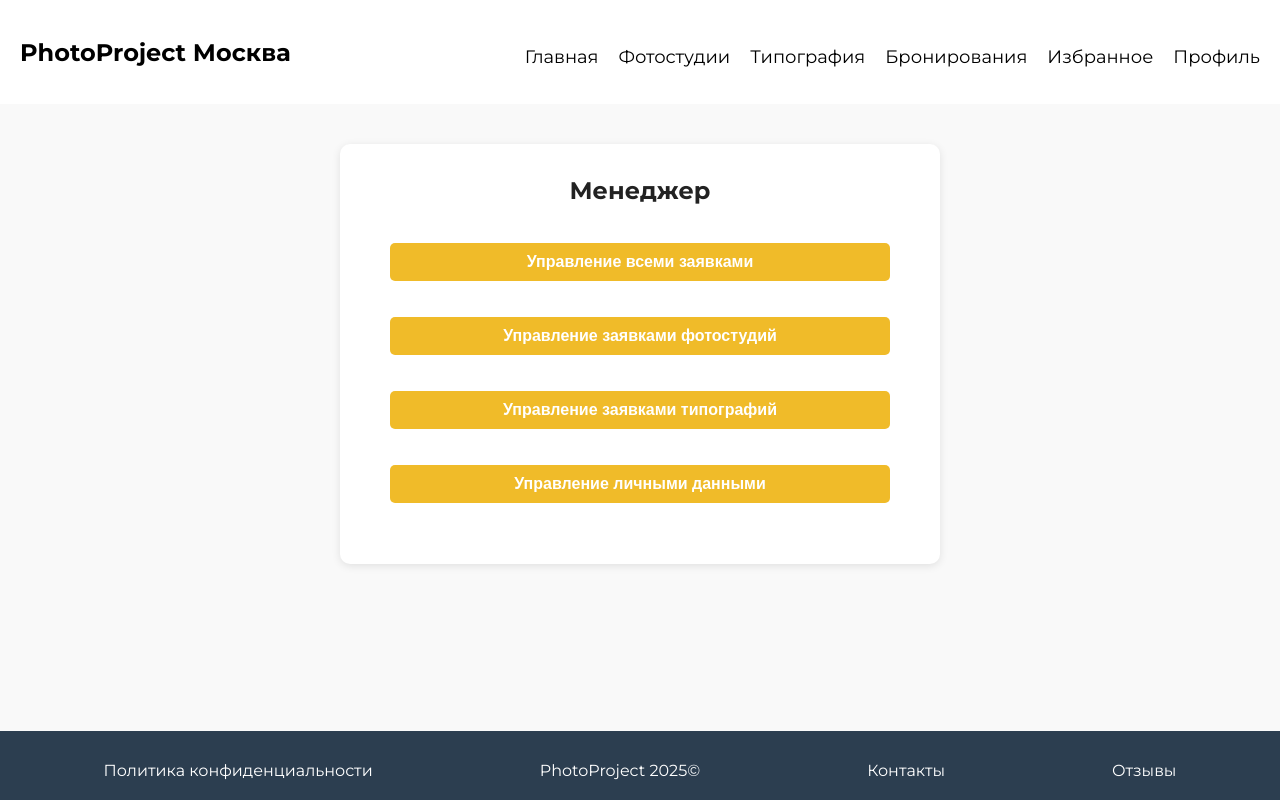
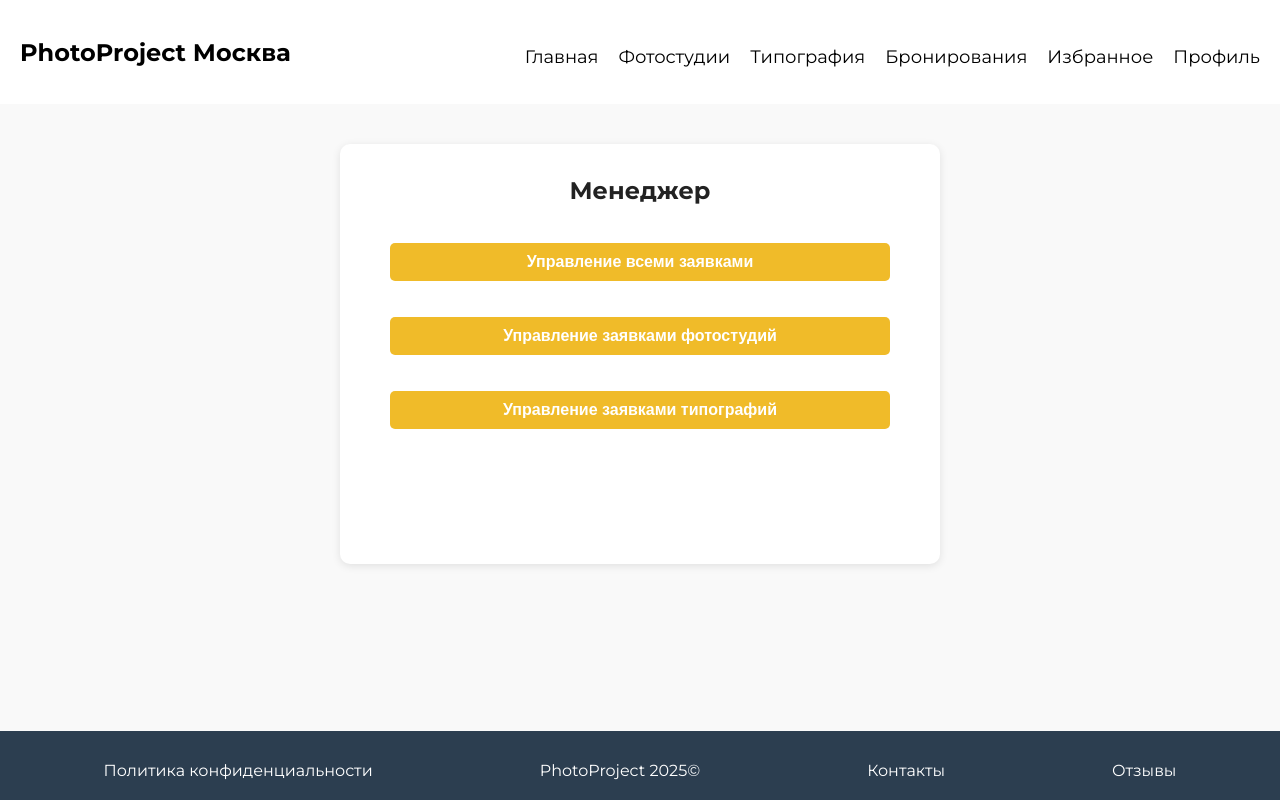
Before and after one commit to MaximkaProMax/graduation, a React (Vite) app in the folder photoproject/: page /manager in a window 1280 px wide. Built offline with nearby package versions, Linux system fonts and the light colour scheme; no server answers.

Commit message:
The button in the manager window has been removed

```diff
--- a/photoproject/src/components/Manager.jsx
+++ b/photoproject/src/components/Manager.jsx
@@ -46,7 +46,6 @@ const Manager = () => {
         <button className="manager-button" style={{ width: '100%', maxWidth: 500 }} onClick={handleRequestsClick}>Управление всеми заявками</button>
         <button className="manager-button" style={{ width: '100%', maxWidth: 500 }} onClick={handleStudioRequestsClick}>Управление заявками фотостудий</button>
         <button className="manager-button" style={{ width: '100%', maxWidth: 500 }} onClick={handleTypographyRequestsClick}>Управление заявками типографий</button>
-        <button className="manager-button" style={{ width: '100%', maxWidth: 500 }} onClick={handlePersonalDataClick}>Управление личными данными</button>
       </div>
     </div>
   );
```
